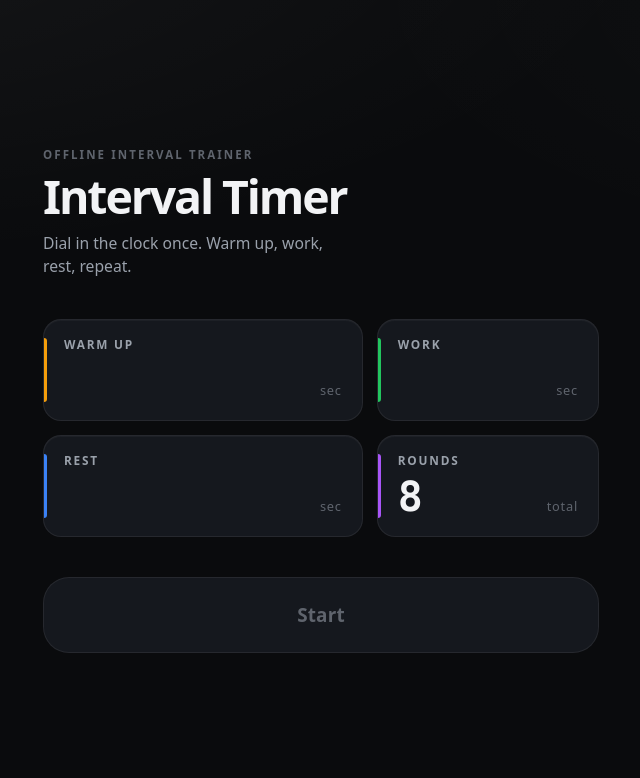
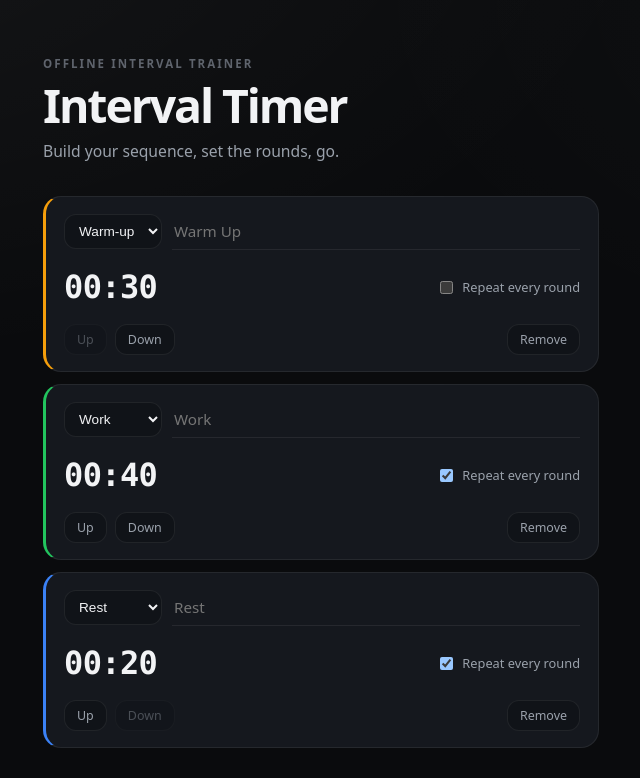
Before and after one commit to kiefferganza/intervals, a Nuxt app: page / in a window 1280 px wide. Shown: the top 778 px of the page, without its empty margins (319-959 px from the left). Built offline with nearby package versions, Linux system fonts and the light colour scheme.

Commit message:
feat: replace fixed setup fields with an editable, reorderable step list

```diff
--- a/app.vue
+++ b/app.vue
@@ -39,6 +39,7 @@ const started = ref(false)
   --work: #22c55e;
   --rest: #3b82f6;
   --done: #a855f7;
+  --custom: #ec4899;
   --accent: var(--work);
 
   --radius-lg: 26px;
--- a/components/SetupScreen.vue
+++ b/components/SetupScreen.vue
@@ -1,12 +1,50 @@
 <script setup lang="ts">
+import type { StepConfig, StepKind } from '~/types/timer'
+import { defaultStepLabel } from '~/utils/timerSequence'
+
 const { config } = useTimerConfig()
 
 const emit = defineEmits<{ start: [] }>()
 
+const KIND_OPTIONS: { value: StepKind; label: string }[] = [
+  { value: 'warmup', label: 'Warm-up' },
+  { value: 'work', label: 'Work' },
+  { value: 'rest', label: 'Rest' },
+  { value: 'custom', label: 'Custom' },
+]
+
+function labelPlaceholder(step: StepConfig) {
+  return step.kind === 'custom' ? 'Label' : defaultStepLabel(step.kind)
+}
+
+function addStep() {
+  config.value.steps.push({
+    id: crypto.randomUUID(),
+    kind: 'custom',
+    label: '',
+    seconds: 0,
+    repeat: true,
+  })
+}
+
+function removeStep(id: string) {
+  config.value.steps = config.value.steps.filter(step => step.id !== id)
+}
+
+function moveStep(index: number, direction: -1 | 1) {
+  const target = index + direction
+  if (target < 0 || target >= config.value.steps.length) return
+  const steps = [...config.value.steps]
+  const [moved] = steps.splice(index, 1)
+  steps.splice(target, 0, moved)
+  config.value.steps = steps
+}
+
 const isValid = computed(() =>
-  config.value.warmupSeconds >= 0 &&
-  config.value.workSeconds > 0 &&
-  config.value.restSeconds >= 0 &&
+  config.value.steps.length > 0 &&
+  config.value.steps.every(step =>
+    step.seconds > 0 && (step.kind !== 'custom' || step.label.trim() !== '')
+  ) &&
   config.value.rounds > 0
 )
 </script>
@@ -16,31 +54,48 @@ const isValid = computed(() =>
     <header class="setup__head">
       <p class="setup__eyebrow">Offline interval trainer</p>
       <h1 class="setup__title">Interval Timer</h1>
-      <p class="setup__lede">Dial in the clock once. Warm up, work, rest, repeat.</p>
+      <p class="setup__lede">Build your sequence, set the rounds, go.</p>
     </header>
 
-    <div class="setup__fields">
-      <label class="field field--warmup">
-        <span class="field__name">Warm Up</span>
-        <input v-model.number="config.warmupSeconds" type="number" min="0" inputmode="numeric" />
-        <span class="field__unit">sec</span>
+    <div class="setup__steps">
+      <div v-for="(step, index) in config.steps" :key="step.id" class="step" :class="`step--${step.kind}`">
+        <div class="step__row">
+          <select v-model="step.kind" class="step__kind">
+            <option v-for="option in KIND_OPTIONS" :key="option.value" :value="option.value">
+              {{ option.label }}
+            </option>
+          </select>
+          <input
+            v-model="step.label"
+            class="step__label"
+            type="text"
+            :placeholder="labelPlaceholder(step)"
+          />
+        </div>
+
+        <div class="step__row">
+          <DurationInput v-model="step.seconds" />
+          <label class="step__repeat">
+            <input v-model="step.repeat" type="checkbox" />
+            Repeat every round
           </label>
-      <label class="field field--work">
-        <span class="field__name">Work</span>
-        <input v-model.number="config.workSeconds" type="number" min="1" inputmode="numeric" />
-        <span class="field__unit">sec</span>
-      </label>
-      <label class="field field--rest">
-        <span class="field__name">Rest</span>
-        <input v-model.number="config.restSeconds" type="number" min="0" inputmode="numeric" />
-        <span class="field__unit">sec</span>
-      </label>
+        </div>
+
+        <div class="step__actions">
+          <button type="button" :disabled="index === 0" @click="moveStep(index, -1)">Up</button>
+          <button type="button" :disabled="index === config.steps.length - 1" @click="moveStep(index, 1)">Down</button>
+          <button type="button" class="step__remove" @click="removeStep(step.id)">Remove</button>
+        </div>
+      </div>
+    </div>
+
+    <button type="button" class="add-step" @click="addStep">+ Add step</button>
+
     <label class="field field--rounds">
       <span class="field__name">Rounds</span>
       <input v-model.number="config.rounds" type="number" min="1" inputmode="numeric" />
       <span class="field__unit">total</span>
     </label>
-    </div>
 
     <button class="start" :disabled="!isValid" @click="emit('start')">Start</button>
   </div>
@@ -50,10 +105,8 @@ const isValid = computed(() =>
 .setup {
   min-height: 100dvh;
   display: grid;
-  /* `safe` keeps the top of the form reachable when the viewport is short;
-     browsers without it fall back to top-aligned + page scroll, which is fine. */
   align-content: safe center;
-  gap: clamp(28px, 5vh, 44px);
+  gap: clamp(20px, 4vh, 32px);
   width: 100%;
   max-width: 620px;
   margin-inline: auto;
@@ -61,7 +114,6 @@ const isValid = computed(() =>
     max(clamp(32px, 7vh, 64px), env(safe-area-inset-bottom));
 }
 
-/* --- Header: left-aligned, no centered-hero cliche ---------------------- */
 .setup__head > * {
   margin: 0;
 }
@@ -90,22 +142,100 @@ const isValid = computed(() =>
   color: var(--text-dim);
 }
 
-/* --- Fields: asymmetric fractional grid, single column on phones -------- */
-.setup__fields {
+.setup__steps {
   display: grid;
-  grid-template-columns: 1fr;
   gap: 12px;
 }
 
-@media (min-width: 560px) {
-  .setup__fields {
-    grid-template-columns: 1.18fr 0.82fr;
-    gap: 14px;
+.step {
+  --rail: var(--line-strong);
+  position: relative;
+  display: grid;
+  gap: 10px;
+  padding: 16px 18px;
+  background: var(--surface);
+  border: 1px solid var(--line);
+  border-radius: var(--radius-md);
+  border-left: 3px solid var(--rail);
 }
+
+.step--warmup { --rail: var(--warmup); }
+.step--work { --rail: var(--work); }
+.step--rest { --rail: var(--rest); }
+.step--custom { --rail: var(--custom); }
+
+.step__row {
+  display: flex;
+  align-items: center;
+  gap: 10px;
+}
+
+.step__kind {
+  flex: 0 0 auto;
+  background: var(--bg-raise);
+  color: var(--text);
+  border: 1px solid var(--line);
+  border-radius: var(--radius-sm);
+  padding: 8px 10px;
+  font-size: 0.85rem;
+}
+
+.step__label {
+  flex: 1 1 auto;
+  min-width: 0;
+  background: transparent;
+  border: 0;
+  border-bottom: 1px solid var(--line);
+  padding: 8px 2px;
+  font-size: 0.95rem;
+}
+
+.step__repeat {
+  display: inline-flex;
+  align-items: center;
+  gap: 6px;
+  font-size: 0.8rem;
+  color: var(--text-dim);
+  white-space: nowrap;
+}
+
+.step__actions {
+  display: flex;
+  gap: 8px;
+}
+
+.step__actions button {
+  background: var(--bg-raise);
+  border: 1px solid var(--line);
+  border-radius: var(--radius-sm);
+  padding: 6px 12px;
+  font-size: 0.78rem;
+  color: var(--text-dim);
+}
+
+.step__actions button:disabled {
+  opacity: 0.4;
+  cursor: not-allowed;
+}
+
+.step__remove {
+  margin-left: auto;
+  color: #f87171;
+  border-color: rgba(248, 113, 113, 0.35);
+}
+
+.add-step {
+  justify-self: start;
+  background: transparent;
+  border: 1px dashed var(--line-strong);
+  border-radius: var(--radius-sm);
+  padding: 10px 16px;
+  font-size: 0.85rem;
+  color: var(--text-dim);
 }
 
 .field {
-  --rail: var(--line-strong);
+  --rail: var(--done);
   position: relative;
   display: grid;
   grid-template-columns: 1fr auto;
@@ -115,39 +245,7 @@ const isValid = computed(() =>
   background: var(--surface);
   border: 1px solid var(--line);
   border-radius: var(--radius-md);
-  box-shadow: inset 0 1px 0 rgba(255, 255, 255, 0.035);
-  transition:
-    border-color 0.4s var(--ease),
-    background 0.4s var(--ease),
-    transform 0.4s var(--ease);
 }
-
-.field::before {
-  content: "";
-  position: absolute;
-  left: 0;
-  top: 18px;
-  bottom: 18px;
-  width: 3px;
-  border-radius: 0 3px 3px 0;
-  background: var(--rail);
-  transition: top 0.4s var(--ease), bottom 0.4s var(--ease);
-}
-
-.field:focus-within {
-  background: var(--bg-raise);
-  border-color: color-mix(in srgb, var(--rail) 50%, var(--line));
-}
-
-.field:focus-within::before {
-  top: 10px;
-  bottom: 10px;
-}
-
-.field--warmup { --rail: var(--warmup); }
-.field--work { --rail: var(--work); }
-.field--rest { --rail: var(--rest); }
-.field--rounds { --rail: var(--done); }
 
 .field__name {
   grid-column: 1 / -1;
@@ -171,13 +269,6 @@ const isValid = computed(() =>
   letter-spacing: -0.035em;
   font-variant-numeric: tabular-nums;
   appearance: textfield;
-  -moz-appearance: textfield;
-}
-
-.field input::-webkit-outer-spin-button,
-.field input::-webkit-inner-spin-button {
-  -webkit-appearance: none;
-  margin: 0;
 }
 
 .field__unit {
@@ -189,7 +280,6 @@ const isValid = computed(() =>
   color: var(--text-faint);
 }
 
-/* --- Primary action ----------------------------------------------------- */
 .start {
   min-height: 76px;
   border: 1px solid transparent;
@@ -199,54 +289,12 @@ const isValid = computed(() =>
   font-size: 1.18rem;
   font-weight: 700;
   letter-spacing: 0.01em;
-  box-shadow:
-    inset 0 1px 0 rgba(255, 255, 255, 0.26),
-    0 14px 30px -24px rgba(34, 197, 94, 0.4);
-  transition:
-    transform 0.32s var(--ease),
-    filter 0.32s var(--ease),
-    background 0.32s var(--ease),
-    box-shadow 0.32s var(--ease);
-}
-
-.start:hover:not(:disabled) {
-  filter: brightness(1.06);
-}
-
-.start:active:not(:disabled) {
-  transform: scale(0.985) translateY(1px);
-  box-shadow: inset 0 1px 0 rgba(255, 255, 255, 0.18);
 }
 
 .start:disabled {
   background: var(--surface);
   border-color: var(--line);
   color: var(--text-faint);
-  box-shadow: none;
   cursor: not-allowed;
 }
-
-/* --- Staggered load-in (transform/opacity only) -------------------------- */
-@keyframes setup-rise {
-  from {
-    opacity: 0;
-    transform: translateY(14px);
-  }
-  to {
-    opacity: 1;
-    transform: none;
-  }
-}
-
-.setup__head,
-.field,
-.start {
-  animation: setup-rise 0.6s var(--ease) both;
-}
-
-.field:nth-child(1) { animation-delay: 60ms; }
-.field:nth-child(2) { animation-delay: 110ms; }
-.field:nth-child(3) { animation-delay: 160ms; }
-.field:nth-child(4) { animation-delay: 210ms; }
-.start { animation-delay: 270ms; }
 </style>
```
Also changed, not shown: 1 other file (tests, documents, lock files or other folders). Lines whose indentation alone changed are shown as unchanged.
